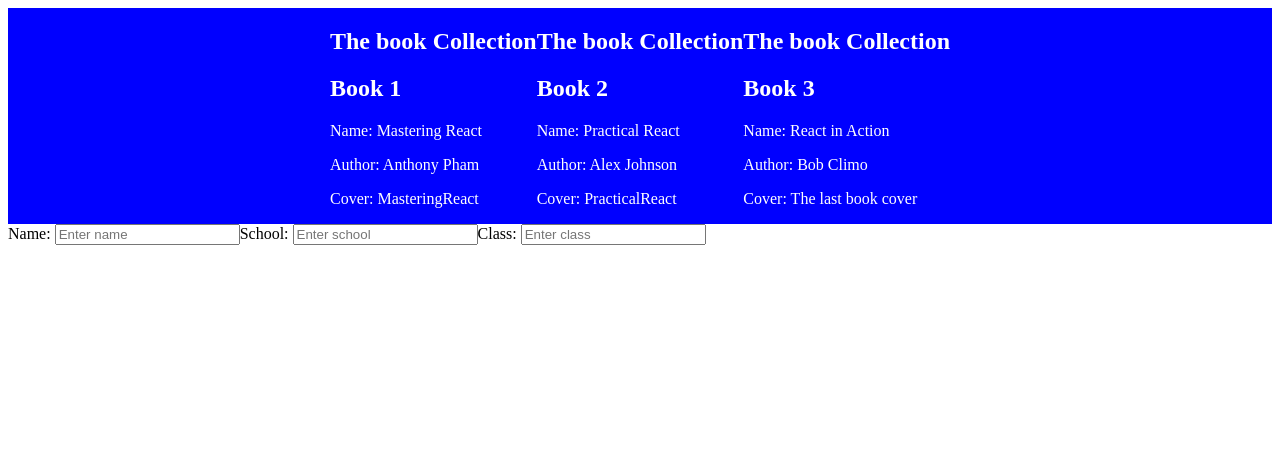
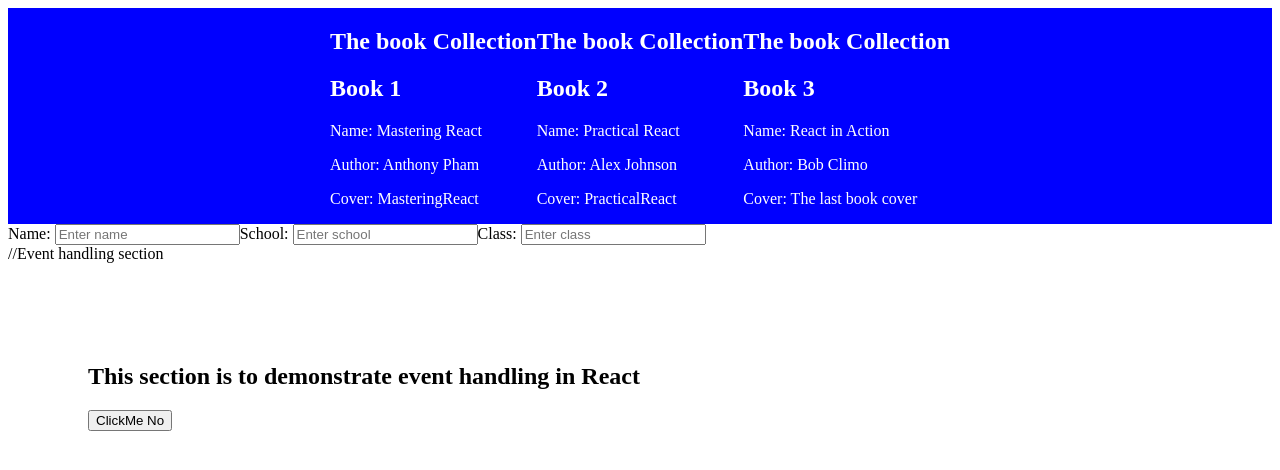
Before and after one commit to emmy-niyonsaba/react_learning_exercises, a React (Vite) app in the folder simple-learning-project/: page / in a window 1280 px wide. Shown: the top 470 px of the page. Built offline with nearby package versions, Linux system fonts and the light colour scheme.

Commit message:
add event handling in react

```diff
--- a/simple-learning-project/src/App.css
+++ b/simple-learning-project/src/App.css
@@ -9,3 +9,6 @@
     display: flex;
     justify-content: center;
 }
+.event-section{
+    padding: 5rem;
+}
--- a/simple-learning-project/src/App.jsx
+++ b/simple-learning-project/src/App.jsx
@@ -1,6 +1,7 @@
 import React from 'react'
 import './App.css'
 import SimpleForm from './components/SimpleForm';
+import EventHandling from './components/EventHandling';
 const books = [
   { title: 'Mastering React', author: 'Anthony Pham', cover: "MasteringReact" },
   { title: 'Practical React', author: 'Alex Johnson', cover: "PracticalReact" },
@@ -29,6 +30,13 @@ function App() {
       <section className='form-section'>
         <SimpleForm />
       </section>
+
+
+      //Event handling section
+      <section className='event-section'>
+        <EventHandling />
+      </section>
+
     </>
   );
 }
--- /dev/null
+++ b/simple-learning-project/src/components/EventHandling.jsx
@@ -0,0 +1,20 @@
+
+
+
+import React from 'react'
+
+const EventHandling = () => {
+
+
+    const handleClick = () => {
+        alert("You have clicked the button")
+    }
+  return (
+    <div>
+      <h1>This section is to demonstrate event handling in React</h1>
+      <button onClick={handleClick}>ClickMe No</button>
+    </div>
+  )
+}
+
+export default EventHandling
```
